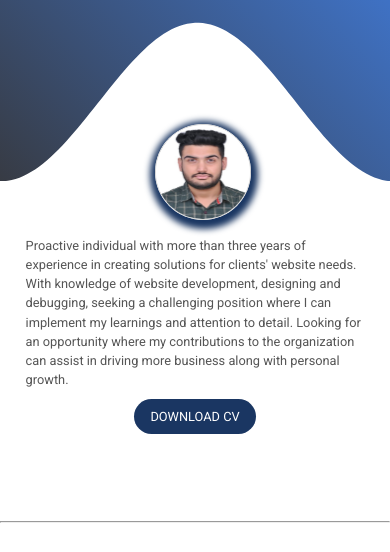
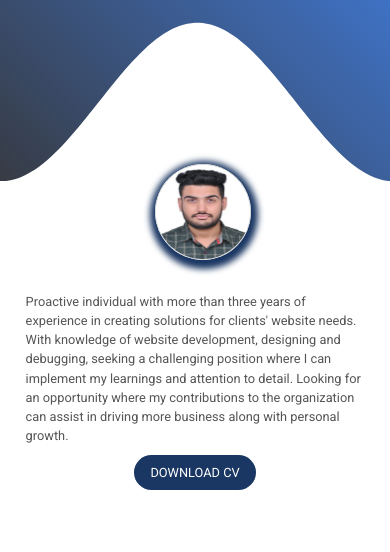
Before and after one commit to TrellixVulnTeam/portfolio_WZAX, a website: page index.html in a window 390 px wide. Shown: the part 292-844 px from the top of the page. Drawn offline with nearby package versions, Linux system fonts and the light colour scheme.

Commit message:
update the resume file

```diff
--- a/sass/main.scss
+++ b/sass/main.scss
@@ -492,11 +492,6 @@ body {
 .about {
   position: relative;
   display: block;
-  // grid-template-columns: repeat(1, 1fr);
-  // justify-items: center;
-  // align-items: center;
-  // gap: 1rem;
-
   &-text-para {
     font-size: 1.8rem;
     margin-top: 5rem;
@@ -521,14 +516,11 @@ body {
       display: block;
       height: 20rem;
       width: 20rem;
-      margin-top: -10rem;
-      // position: absolute;
-      // top: 5%;
-      // left: 15%;
+      margin-top: -3rem;
+
       border-radius: 50%;
       border: 1px solid lightgrey;
       box-shadow: 1px 3px 6px 6px $color--lightblue;
-      // z-index: 1;
     }
 
     &:hover::after {
--- a/sass/queries.scss
+++ b/sass/queries.scss
@@ -31,6 +31,9 @@ $color--lightblue: #1a3662;
       height: 16rem;
       width: 16rem;
     }
+    & img {
+      margin-top: -2rem;
+    }
   }
 }
 
@@ -38,6 +41,12 @@ $color--lightblue: #1a3662;
   .about {
     &-profile--pic {
       margin-top: -4rem;
+    }
+    &-text-para {
+      margin-top: 6rem;
+    }
+    & img {
+      margin-top: -3rem;
     }
   }
   .section {
@@ -259,16 +268,16 @@ $color--lightblue: #1a3662;
 }
 //
 @media (max-width: 42em) {
-  // .about {
-  //   &-profile--pic {
-  //     height: 12rem;
-  //     width: 12rem;
-  //     & img {
-  //       height: 18rem;
-  //       width: 18rem;
-  //     }
-  //   }
-  // }
+  .about {
+    &-text-para {
+      margin-top: 7rem;
+    }
+    &-profile--pic {
+      & img {
+        margin-top: -6rem;
+      }
+    }
+  }
   .slide {
     width: 100%;
     left: 25%;
@@ -328,12 +337,6 @@ $color--lightblue: #1a3662;
       }
       &__btn {
         margin-top: 2rem;
-      }
-    }
-    .about {
-      &-profile--pic {
-        // height: 12rem;
-        // width: 12rem;
       }
     }
   }
@@ -442,6 +445,7 @@ $color--lightblue: #1a3662;
       & img {
         height: 19rem;
         width: 18rem;
+        margin-top: 3rem;
       }
     }
   }
```
Also changed, not shown: css/query.css, css/style.css.
